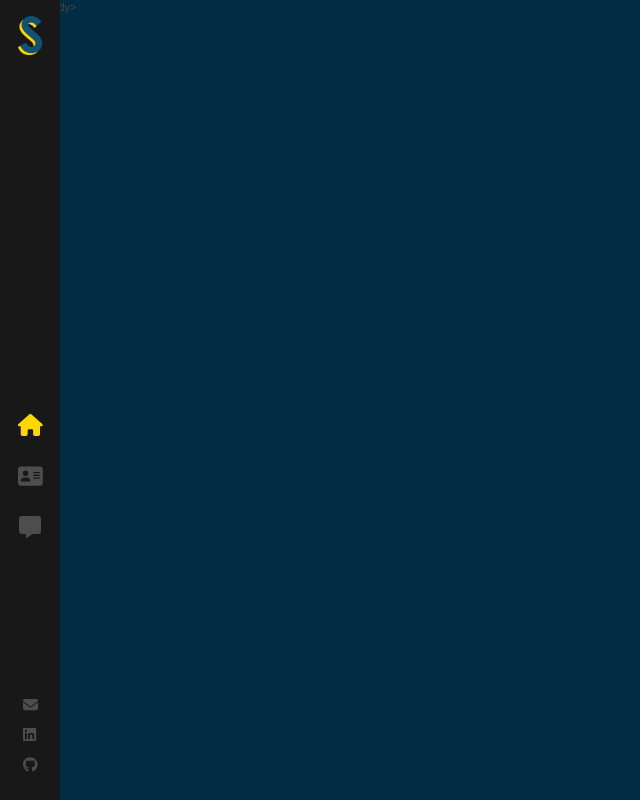
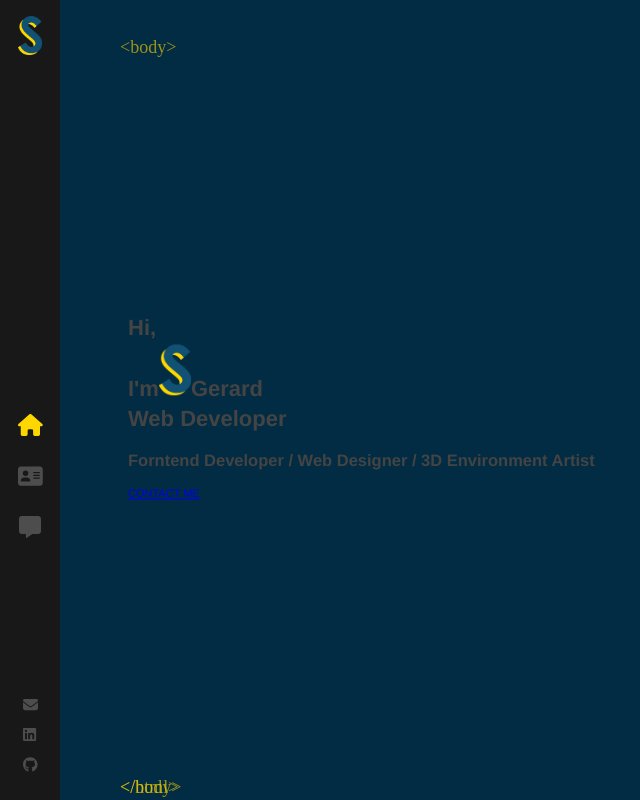
Before and after one commit to GerardMasdeu/React-Portfolio, a React (Create React App) app in the folder react-portfolio/: page / in a window 1280 px wide. Shown: the whole page, without its empty margins (0-640 px from the left). Built offline with nearby package versions, Linux system fonts and the light colour scheme.

Commit message:
Fixed App.js and added Sccs to Home
Added some animations to home, for some reason the Layout would display correctly showing either the side bar or the home page now they show all together

```diff
--- a/react-portfolio/src/App.js
+++ b/react-portfolio/src/App.js
@@ -1,14 +1,15 @@
 import './App.scss';
-import { Routes,Route } from "react-router-dom";
+import { Routes, Route } from "react-router-dom";
 import Layout from './components/Layout';
+import Home from './components/Home';
 
 function App() {
   return (
-    <>
     <Routes>
-      <Route path="/" element={<Layout />} />
+      <Route path="/" element={<Layout />}>
+        <Route index element={<Home />} />
+      </Route>
     </Routes>
-    </>
   );
 }
 
--- /dev/null
+++ b/react-portfolio/src/components/Home/index.js
@@ -0,0 +1,20 @@
+import LogoS from "../../assets/images/logo-s.png";
+import { Link } from "react-router-dom";
+import './index.scss';
+const Home = () => {
+return (
+    <div className="container home-page">
+        <div className="text-zone">
+        <h1>Hi, <br /> I'm
+        <img src={LogoS} alt='logo'/>
+        Gerard
+        <br />
+        Web Developer</h1>
+        <h2>Forntend Developer / Web Designer / 3D Environment Artist</h2>
+        <Link to="/contact" className='flat-button'>CONTACT ME</Link>
+        </div>
+    </div>
+);
+}
+
+export default Home;
--- /dev/null
+++ b/react-portfolio/src/components/Home/index.scss
@@ -0,0 +1,16 @@
+.home-page{
+    .text-zone{
+        position: absolute;
+        left: 10%;
+        top: 50%;
+        transform: translateY(-50%);
+        width: 40%;
+        max-height: 90%;
+    }
+    h1{
+        img{
+            width: 32px;
+            height: auto;
+        }
+    }
+}
--- a/react-portfolio/src/components/Layout/index.js
+++ b/react-portfolio/src/components/Layout/index.js
@@ -8,6 +8,7 @@
     <Sidebar />
     <div className='page'>
         <span className='tags top-tags'>&lt;body&gt;</span>
+
         <Outlet />
 
         <span className='tags bottom-tags'>&lt;/body&gt;
--- a/react-portfolio/src/components/Layout/index.scss
+++ b/react-portfolio/src/components/Layout/index.scss
@@ -0,0 +1,37 @@
+.page{
+    width: 100%;
+    height: 100%;
+    position: absolute;
+}
+.top-tags{
+    bottom: auto;
+    top: 35px;
+}
+.tags{
+    color: #ffd700;
+    opacity: 0.6;
+    position: absolute;
+    bottom: 0;
+    left: 120px;
+    font-size: 18px;
+    font-family: 'La Belle Aurore';
+}
+
+.bottom-tag-html{
+    margin-left: -20px;
+}
+
+.container{
+    width: 100%;
+    will-change: contents;
+    height: 90%;
+    min-height: 566px;
+    position: absolute;
+    opacity: 0;
+    top: 5%;
+    margin: 0 auto;
+    z-index: 1;
+    transform-style: preserve-3d;
+    animation: fadeIn 1s forwards;
+    animation-delay: 1s;
+}
```
